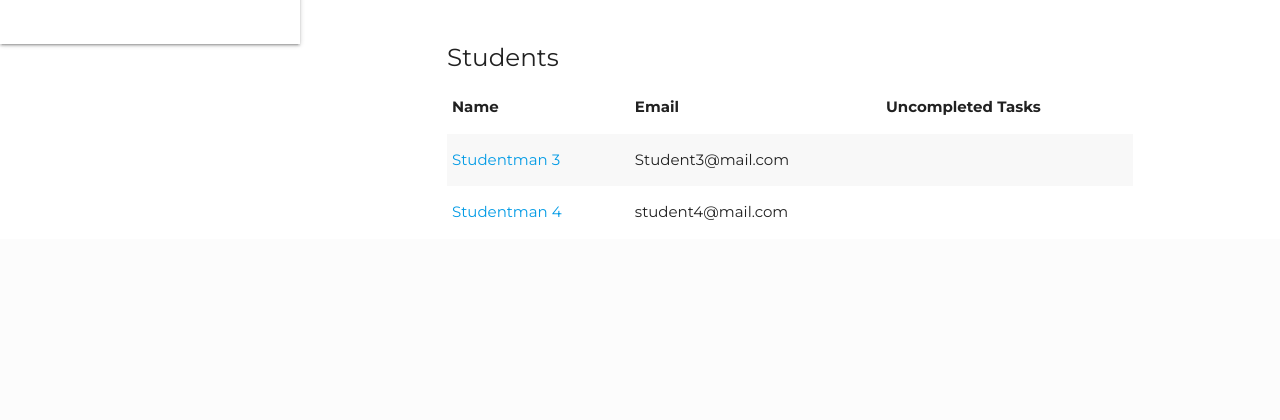
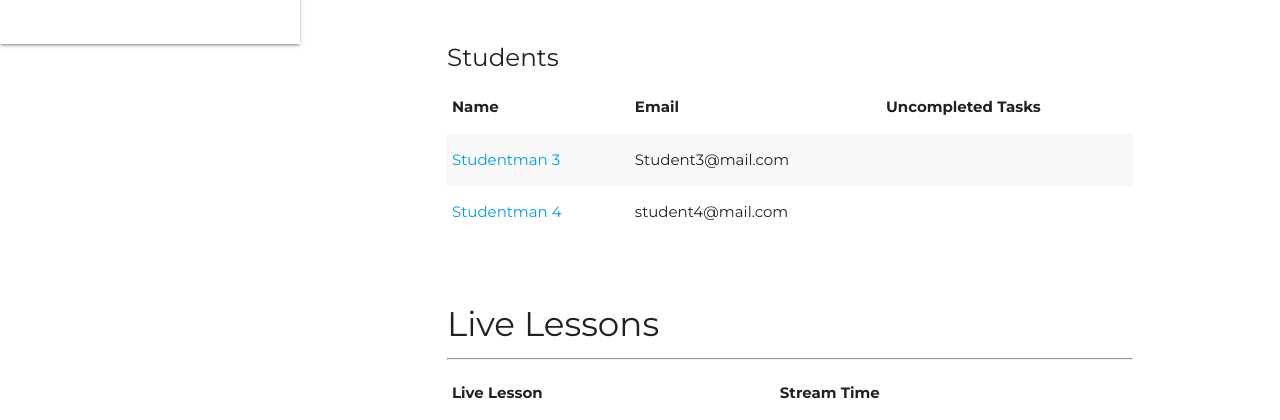
Before and after one commit to yongtheskill/StarHorizonElearning, a Django app: page /class/4/accounts in a window 1280 px wide. Shown: the part 816-1236 px from the top of the page. Before the commit the page ends 1036 px from the top, so only its background shows below. Run offline with Django 3.2, Linux system fonts and the light colour scheme; a user stored in the database is signed in; data comes from the database, SQL or seed files in the repository; lists and menus that the app fills with data are empty.

Commit message:
changes modules to classes in live lessons

```diff
--- a/accountManagement/templates/accountManagement/classView.html
+++ b/accountManagement/templates/accountManagement/classView.html
@@ -82,4 +82,34 @@
     </tbody>
 </table>
 
+<br><br>
+<h4>Live Lessons</h4>
+<hr>
+<table class="striped responsive-table">
+    <thead>
+        <th>Live Lesson</th>
+        <th>Stream Time</th>
+    </thead>
+
+    <tbody>
+        {% for i in liveLessonsNew %}
+        <tr>
+            <td>
+                <a href="/live/join/{{ i.streamID }}">{{ i.lessonName }}</a>
+            </td>
+            <td>{{ i.streamTime }}</td>
+            <td style="color: red">New</td>
+        </tr>
+        {% endfor %}
+        {% for i in liveLessonsOld %}
+        <tr>
+            <td>
+                <a href="/live/join/{{ i.streamID }}">{{ i.lessonName }}</a>
+            </td>
+            <td>{{ i.streamTime }}</td>
+        </tr>
+        {% endfor %}
+    </tbody>
+</table>
+
 {% endblock %}
--- a/accountManagement/views.py
+++ b/accountManagement/views.py
@@ -104,8 +104,9 @@ def classView(request, classId):
     teachers = list(User.objects.filter(classes = classId, accountType = "Teacher"))
     students = list(User.objects.filter(classes = classId, accountType = "Student"))
     courses = list(studentClass.courses.all())
+    liveLessonsNew, liveLessonsOld = newnessChecker( list(LiveLesson.objects.filter(studentClass = classId)) )
 
-    context = {"class": studentClass, "teachers": teachers, "students": students, "courses": courses, }
+    context = {"class": studentClass, "teachers": teachers, "students": students, "courses": courses, "liveLessonsNew": liveLessonsNew, "liveLessonsOld": liveLessonsOld, }
 
     return render(request, 'accountManagement/classView.html', context)
 
@@ -115,13 +116,12 @@ def courseView(request, courseId):
 
     course = Course.objects.get(id = courseId)
     classes = list(StudentClass.objects.filter(courses = courseId))
-    modules = list(Module.objects.filter(courses = courseId))
+    modules = list(Module.objects.filter(course = courseId))
 
     for module in modules:
         module.quizzesNew, module.quizzesOld = newnessChecker( list(Quiz.objects.filter(module = module)) )
         module.videoLessonsNew, module.videoLessonsOld = newnessChecker( list(Video.objects.filter(module = module)) )
         module.fileUploadsNew, module.fileUploadsOld = newnessChecker( list(FileUpload.objects.filter(module = module)) )
-        module.liveLessonsNew, module.liveLessonsOld = newnessChecker( list(LiveLesson.objects.filter(module = module)) )
 
 
     context = {"course": course, "classes": classes, "modules": modules, }
```
Also changed, not shown: accountManagement/templates/accountManagement/courseView.html (+0 -26 lines).
